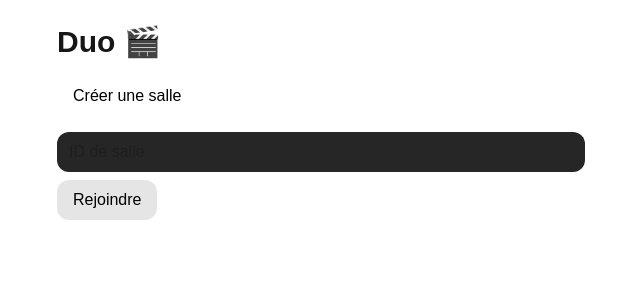
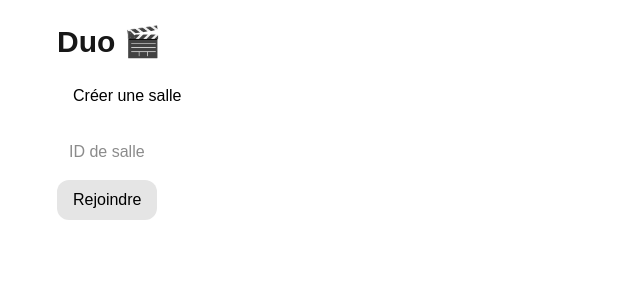
Before and after one commit to Nicolas-Barriere/Duo, a Next.js app in the folder web/: page / in a window 1280 px wide. Shown: the top 300 px of the page, without its empty margins (319-959 px from the left). Built offline with nearby package versions, Linux system fonts and the light colour scheme.

Commit message:
better ui

```diff
--- a/web/src/app/page.tsx
+++ b/web/src/app/page.tsx
@@ -23,7 +23,7 @@ export default function Home() {
           value={roomId}
           onChange={e => setRoomId(e.target.value)}
           placeholder="ID de salle"
-          className="w-full px-3 py-2 rounded-xl bg-neutral-800"
+          className="w-full px-3 py-2 rounded-xl"
         />
         <button
           onClick={() => roomId && router.push(`/room/${roomId}`)}
```
